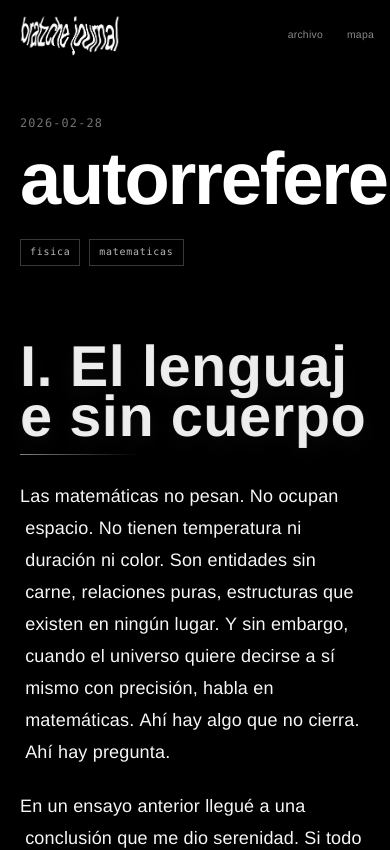
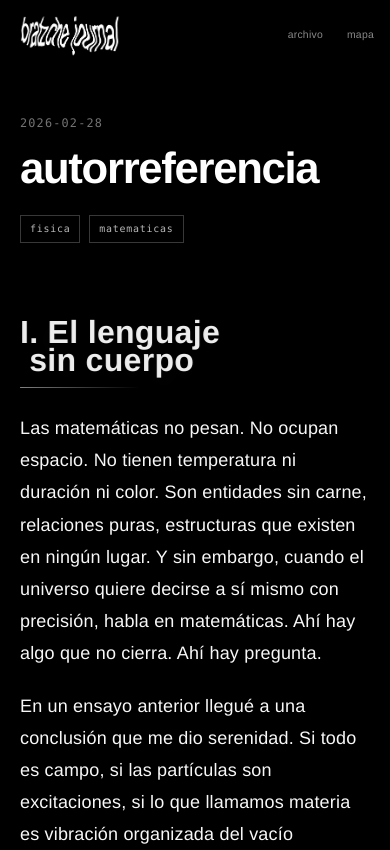
Before and after one commit to zzzzabbbbbb/bratzche, a Next.js app: page /ensayos/autorreferencia in a window 390 px wide. Shown: the top 850 px of the page. Built offline with nearby package versions, Linux system fonts and the light colour scheme.

Commit message:
Optimize autoreferencia mobile layout and header wrapping

```diff
--- a/app/ensayos/autorreferencia/page.module.css
+++ b/app/ensayos/autorreferencia/page.module.css
@@ -29,14 +29,17 @@
 }
 
 .introTitle {
-  width: calc(100% + 120px);
-  margin: 0 0 1.8rem -60px;
+  width: 100%;
+  margin: 0 0 1.8rem;
   font-family: "Helvetica Neue", Helvetica, Arial, "Inter", sans-serif;
-  font-size: clamp(4.4rem, 15vw, 10rem);
+  font-size: clamp(2.4rem, 10.2vw, 8rem);
   font-weight: 900;
-  line-height: 0.82;
+  line-height: 0.86;
   letter-spacing: -0.03em;
   color: #fff;
+  white-space: nowrap;
+  overflow-wrap: normal;
+  word-break: normal;
 }
 
 .introTags {
@@ -61,15 +64,16 @@
 
 .header {
   position: relative;
-  width: calc(100% + 120px);
-  margin: 0 0 2.4rem -60px;
+  width: 100%;
+  margin: 0 0 2.4rem;
   font-family: "Helvetica Neue", Helvetica, Arial, "Inter", sans-serif;
-  font-size: clamp(3.6rem, 11vw, 7.2rem);
+  font-size: clamp(2rem, 8.6vw, 6rem);
   font-weight: 900;
   line-height: 0.86;
   letter-spacing: -0.012em;
   color: #fff;
   text-wrap: balance;
+  overflow: visible;
   text-shadow: 0 8px 30px rgba(255, 255, 255, 0.08);
 }
 
@@ -90,6 +94,11 @@
 .headerGlyph {
   display: inline-block;
   transition: opacity 0.12s linear, filter 0.16s ease, transform 0.16s ease;
+}
+
+.headerWord {
+  display: inline-flex;
+  white-space: nowrap;
 }
 
 .headerGlyphWritten {
@@ -586,6 +595,7 @@
   margin: 3rem 0 6rem;
   min-height: 1700px;
   background: #000;
+  contain: layout paint;
   overflow: clip;
 }
 
@@ -652,7 +662,10 @@
   position: relative;
   z-index: 4;
   min-height: 1700px;
+  max-width: 100%;
+  padding-inline: 0.25rem;
   color: #fff;
+  overflow: hidden;
 }
 
 .visualScaffold > * {
@@ -760,6 +773,7 @@
   font-size: clamp(1.25rem, 2.8vw, 2.25rem);
   font-weight: 900;
   color: rgba(255, 255, 255, 0.94);
+  overflow-wrap: anywhere;
 }
 
 .dropCap {
@@ -786,6 +800,7 @@
   font-weight: 900;
   color: #fff;
   transform: rotate(1deg);
+  overflow-wrap: anywhere;
 }
 
 .lagrangianCard {
@@ -880,6 +895,7 @@
   font-weight: 700;
   line-height: 1.1;
   color: #fff;
+  overflow-wrap: anywhere;
 }
 
 .godelBig {
@@ -897,6 +913,7 @@
   font-weight: 800;
   line-height: 1.2;
   color: #fff;
+  overflow-wrap: anywhere;
 }
 
 .logicSymbol {
@@ -935,6 +952,7 @@
   color: #00b843;
   text-shadow: 0 0 14px rgba(0, 255, 0, 0.22);
   z-index: 7;
+  pointer-events: none;
 }
 
 .arrowDoodle {
@@ -961,6 +979,8 @@
   color: #00ff7a;
   border: 1px dashed rgba(0, 255, 122, 0.45);
   background: rgba(17, 17, 17, 0.92);
+  white-space: pre-wrap;
+  word-break: break-word;
   overflow-x: auto;
   z-index: 9;
 }
@@ -1208,6 +1228,11 @@
   .floatingItem {
     opacity: calc(var(--deco-opacity) * 0.7);
   }
+
+  .visualEquationLayer,
+  .visualNoise {
+    display: none;
+  }
 }
 
 @media (max-width: 768px) {
@@ -1218,13 +1243,14 @@
   .introTitle {
     width: 100%;
     margin-left: 0;
-    font-size: clamp(3rem, 19vw, 5.5rem);
+    font-size: clamp(1.75rem, 11.2vw, 3.8rem);
   }
 
   .header {
     letter-spacing: 0.01em;
     width: 100%;
     margin-left: 0;
+    font-size: clamp(1.35rem, 8.2vw, 3rem);
   }
 
   .floatingItem {
@@ -1258,7 +1284,8 @@
   .visualScaffold {
     min-height: auto;
     display: grid;
-    gap: 1rem;
+    gap: 0.9rem;
+    padding-inline: 0.15rem;
   }
 
   .dropCapsBlock,
@@ -1323,8 +1350,9 @@
   }
 
   .visualQuote {
-    font-size: clamp(3.5rem, 17vw, 5.3rem);
+    font-size: clamp(2.8rem, 14vw, 4.3rem);
     line-height: 0.84;
+    width: 96%;
   }
 
   .arrowDoodle {
@@ -1339,6 +1367,7 @@
 
   .codeFloat {
     font-size: 0.54rem;
+    white-space: pre-wrap;
   }
 
   .dropCap {
--- a/app/ensayos/autorreferencia/page.tsx
+++ b/app/ensayos/autorreferencia/page.tsx
@@ -394,6 +394,7 @@ export default function AutorreferenciaPage() {
   const [showIIIHeader, setShowIIIHeader] = useState(false);
   const [revealedPhrases, setRevealedPhrases] = useState<string[]>([]);
   const [visualVisible, setVisualVisible] = useState(false);
+  const [isCompactViewport, setIsCompactViewport] = useState(false);
   const [fractalPopup, setFractalPopup] = useState<{
     x: number;
     y: number;
@@ -492,6 +493,14 @@ export default function AutorreferenciaPage() {
   }, [revealPhrase]);
 
   useEffect(() => {
+    const mediaQuery = window.matchMedia("(max-width: 1024px), (pointer: coarse)");
+    const updateViewportMode = () => setIsCompactViewport(mediaQuery.matches);
+    updateViewportMode();
+    mediaQuery.addEventListener("change", updateViewportMode);
+    return () => mediaQuery.removeEventListener("change", updateViewportMode);
+  }, []);
+
+  useEffect(() => {
     const node = visualSectionRef.current;
     if (!node || visualVisible) return;
 
@@ -538,7 +547,7 @@ export default function AutorreferenciaPage() {
             viii: getProgress("viii"),
           };
           const changed = (Object.keys(next) as SectionId[]).some(
-            (key) => Math.abs(prev[key] - next[key]) > 0.005
+            (key) => Math.abs(prev[key] - next[key]) > 0.02
           );
           return changed ? next : prev;
         });
@@ -801,36 +810,52 @@ export default function AutorreferenciaPage() {
 
   const renderHeader = useCallback(
     (section: EssaySection): ReactNode => {
-      const titleChars = section.title.split("");
+      const titleWords = section.title.split(" ");
+      const totalGlyphs = titleWords.reduce((sum, word) => sum + word.length, 0);
       const writeProgress = writeProgressForHeader(section.id);
       const glyphs = (
         keyPrefix: string,
         extraClass?: string,
         styleForIndex?: (index: number) => CSSProperties
-      ) =>
-        titleChars.map((char, index) => {
-          if (char === " ") {
-            return (
-              <span key={`${keyPrefix}-space-${index}`} className={styles.headerSpace}>
-                {" "}
-              </span>
-            );
-          }
-          const revealIndex = titleChars.length > 0 ? (index + 1) / titleChars.length : 1;
+      ) => {
+        let seenGlyphs = 0;
+        return titleWords.flatMap((word, wordIndex) => {
+          const charNodes = word.split("").map((char, charIndex) => {
+            seenGlyphs += 1;
+            const globalIndex = seenGlyphs - 1;
+            const revealIndex = totalGlyphs > 0 ? seenGlyphs / totalGlyphs : 1;
             const isWritten = writeProgress >= revealIndex;
             const classes = [styles.headerGlyph];
             classes.push(isWritten ? styles.headerGlyphWritten : styles.headerGlyphPending);
             if (extraClass) classes.push(extraClass);
             return (
               <span
-              key={`${keyPrefix}-char-${index}`}
+                key={`${keyPrefix}-char-${wordIndex}-${charIndex}`}
                 className={classes.join(" ")}
-              style={styleForIndex?.(index)}
+                style={styleForIndex?.(globalIndex)}
               >
                 {char}
               </span>
             );
           });
+
+          const nodes: ReactNode[] = [
+            <span key={`${keyPrefix}-word-${wordIndex}`} className={styles.headerWord}>
+              {charNodes}
+            </span>,
+          ];
+
+          if (wordIndex < titleWords.length - 1) {
+            nodes.push(
+              <span key={`${keyPrefix}-space-${wordIndex}`} className={styles.headerSpace}>
+                {" "}
+              </span>
+            );
+          }
+
+          return nodes;
+        });
+      };
 
       if (section.id === "iv") {
         return (
@@ -1167,10 +1192,14 @@ export default function AutorreferenciaPage() {
                     {section.paragraphs.map((paragraph, paragraphIndex) => {
                       const isLastDissolvingParagraph =
                         section.id === "viii" && paragraphIndex === section.paragraphs.length - 1;
+                      const isStaticSection =
+                        section.id === "i" || section.id === "ii" || section.id === "iii";
 
                       return (
                         <p key={`${section.id}-${paragraphIndex}`}>
-                          {section.id === "iv"
+                          {isStaticSection || isCompactViewport
+                            ? paragraph
+                            : section.id === "iv"
                             ? renderHiddenPhrases(paragraph, paragraphIndex)
                             : isLastDissolvingParagraph
                             ? renderDissolvingParagraph(paragraph)
```
Lines whose indentation alone changed are shown as unchanged.
